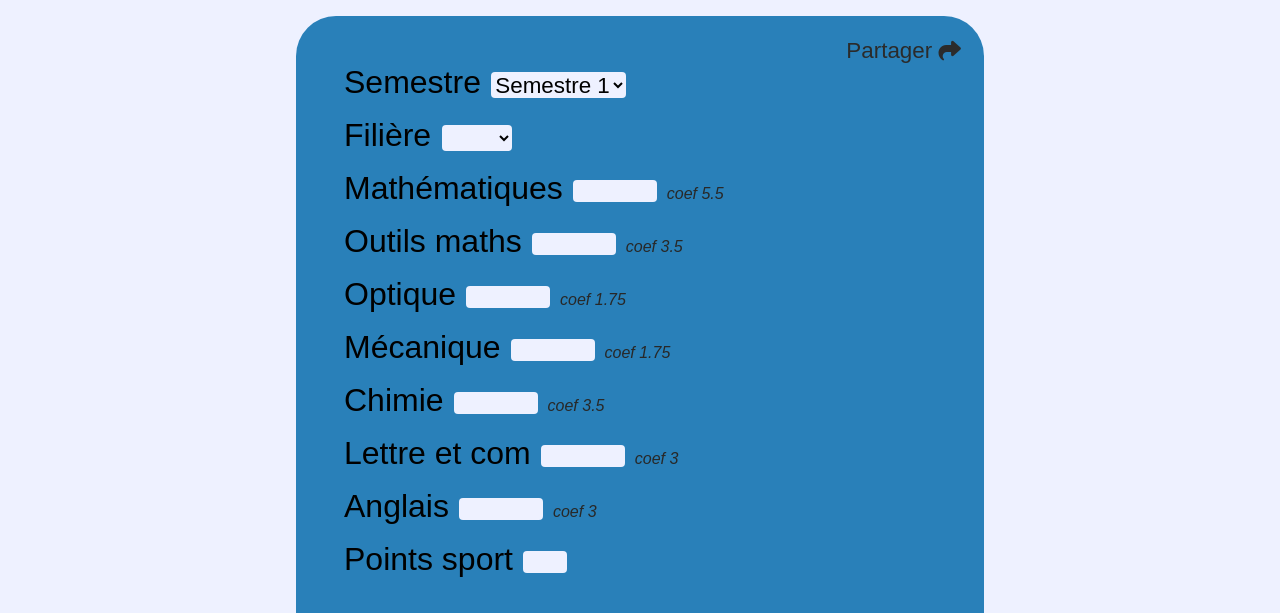
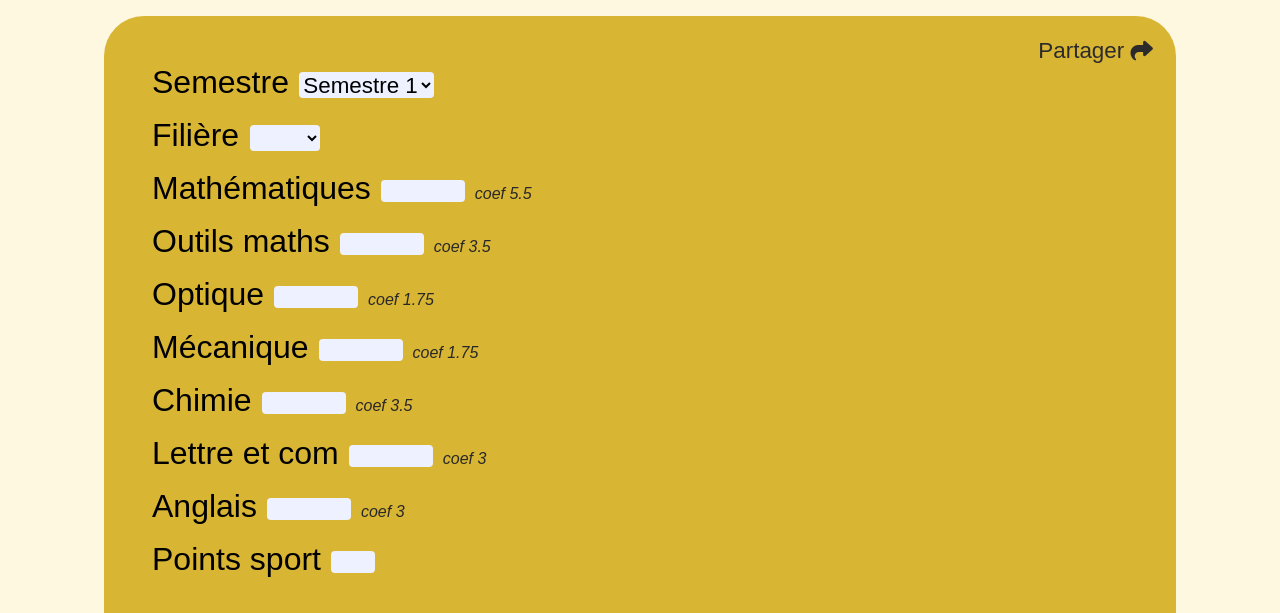
Before and after one commit to alexixi/Calculateur-ENSEIRB, a plain HTML site: page index.html in a window 1280 px wide. Shown: the top 613 px of the page. Drawn offline with nearby package versions, Linux system fonts and the light colour scheme; a web font is replaced by a local one.

Commit message:
Petits changements de style

```diff
--- a/styles/style.css
+++ b/styles/style.css
@@ -1,14 +1,14 @@
 body {
     margin: 0;
-    background-color: #eef1ff;
+    background-color: #fff8e0;
     color: black;
     font-size: 2rem;
 }
 
 #page {
     border-radius: 40px;
-    background-color: #2980b9;
-    width: 40rem;
+    background-color: #d9b534;
+    width: 70rem;
     max-width: 80%;
     margin-top: 2vh;
     margin-left: auto;
```
